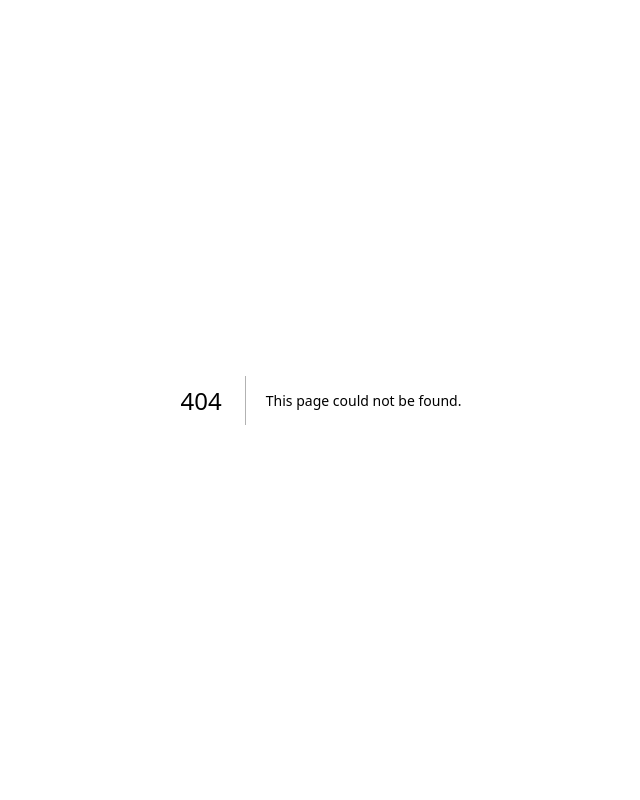
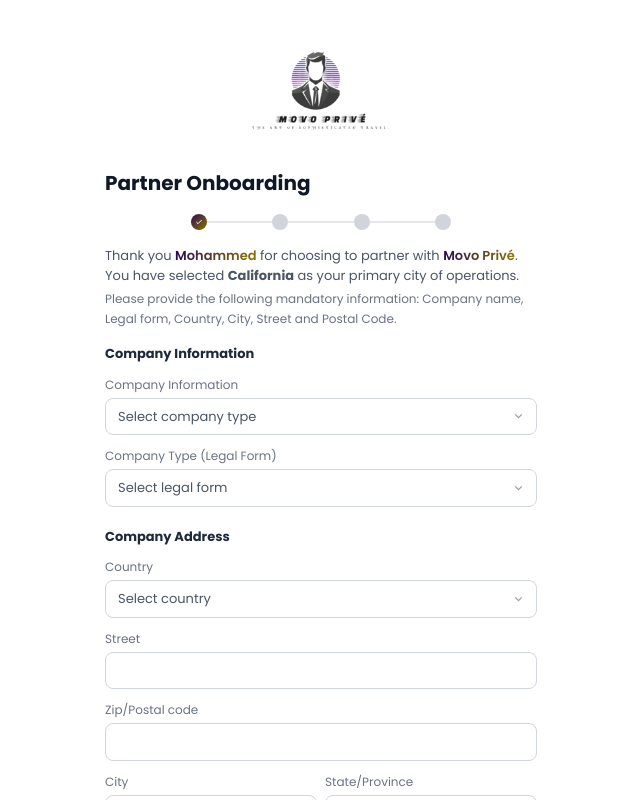
Before and after one commit to temmy762/movo-app, a Next.js app: page /driver/onboarding/partner in a window 1280 px wide. Before the commit this address had no page. Shown: the whole page, without its empty margins (319-959 px from the left). Built offline with nearby package versions, Linux system fonts and the light colour scheme.

Commit message:
feat: partner onboarding step 1 — company information form with progress bar

```diff
--- a/app/driver/onboarding/page.tsx
+++ b/app/driver/onboarding/page.tsx
@@ -9,7 +9,7 @@ export default function DriverSplashPage() {
     >
       {/* Logo area — top 50% */}
       <div className="flex flex-col items-center justify-center" style={{ flex: "0 0 50%" }}>
-        <div className="relative w-56 h-56 sm:w-52 sm:h-52">
+        <div className="relative w-72 h-72 sm:w-64 sm:h-64">
           <Image
             src="/images/image_1.png"
             alt="MOVO PRIVÉ"
@@ -18,19 +18,12 @@ export default function DriverSplashPage() {
             priority
           />
         </div>
-        {/* Location pin */}
-        <div className="mt-3 text-gray-400">
-          <svg width="20" height="20" viewBox="0 0 24 24" fill="none" stroke="currentColor" strokeWidth="1.8">
-            <path d="M21 10c0 7-9 13-9 13s-9-6-9-13a9 9 0 0 1 18 0z" />
-            <circle cx="12" cy="10" r="3" />
-          </svg>
-        </div>
       </div>
 
       {/* Vehicle image — middle */}
       <div className="relative flex-1">
         <Image
-          src="/images/party-bus.png"
+          src="/images/splash2 1.png"
           alt="Luxury vehicle"
           fill
           className="object-contain object-center"
@@ -39,10 +32,10 @@ export default function DriverSplashPage() {
       </div>
 
       {/* Log In button */}
-      <div className="px-6 pb-10 pt-4">
+      <div className="flex justify-center px-6 pb-10 pt-4">
         <Link
           href="/driver/onboarding/login"
-          className="block w-full py-3.5 rounded-xl text-white font-bold text-[15px] text-center tracking-wide"
+          className="block w-full max-w-xs py-3.5 rounded-xl text-white font-bold text-[15px] text-center tracking-wide"
           style={{ background: "linear-gradient(90deg, #1a1a2e 0%, #2D0A53 50%, #8B7500 100%)" }}
         >
           Log In
--- /dev/null
+++ b/app/driver/onboarding/partner/page.tsx
@@ -0,0 +1,252 @@
+"use client";
+
+import Image from "next/image";
+import Link from "next/link";
+import { useRouter } from "next/navigation";
+import { useState } from "react";
+
+const TOTAL_STEPS = 4;
+
+function ProgressBar({ step }: { step: number }) {
+  return (
+    <div className="flex items-center gap-0 w-full max-w-[260px] mx-auto my-4">
+      {Array.from({ length: TOTAL_STEPS }).map((_, i) => (
+        <div key={i} className="flex items-center flex-1 last:flex-none">
+          {/* Dot */}
+          <div
+            className="w-4 h-4 rounded-full shrink-0 flex items-center justify-center"
+            style={{
+              background:
+                i < step
+                  ? "linear-gradient(135deg, #2D0A53 0%, #8B7500 100%)"
+                  : "#d1d5db",
+            }}
+          >
+            {i < step && (
+              <svg width="8" height="8" viewBox="0 0 24 24" fill="none" stroke="white" strokeWidth="3">
+                <polyline points="20 6 9 17 4 12" />
+              </svg>
+            )}
+          </div>
+          {/* Connector line */}
+          {i < TOTAL_STEPS - 1 && (
+            <div
+              className="h-[2px] flex-1"
+              style={{
+                background:
+                  i < step - 1
+                    ? "linear-gradient(90deg, #2D0A53, #8B7500)"
+                    : "#e5e7eb",
+              }}
+            />
+          )}
+        </div>
+      ))}
+    </div>
+  );
+}
+
+function FieldLabel({ children, required }: { children: React.ReactNode; required?: boolean }) {
+  return (
+    <label className="block text-[12px] text-gray-500 mb-1">
+      {required && <span className="text-red-400 mr-0.5">*</span>}
+      {children}
+    </label>
+  );
+}
+
+function TextInput({ placeholder = "" }: { placeholder?: string }) {
+  return (
+    <input
+      type="text"
+      placeholder={placeholder}
+      className="w-full border border-gray-300 rounded-lg px-3 py-2 text-[13px] text-gray-800 focus:outline-none placeholder-gray-300"
+    />
+  );
+}
+
+function SelectInput({ children }: { children: React.ReactNode }) {
+  return (
+    <div className="relative">
+      <select className="w-full border border-gray-300 rounded-lg px-3 py-2 text-[13px] text-gray-600 focus:outline-none appearance-none bg-white">
+        {children}
+      </select>
+      <svg className="absolute right-3 top-1/2 -translate-y-1/2 pointer-events-none" width="13" height="13" viewBox="0 0 24 24" fill="none" stroke="#9ca3af" strokeWidth="2.5">
+        <polyline points="6 9 12 15 18 9" />
+      </svg>
+    </div>
+  );
+}
+
+export default function PartnerOnboardingStep1() {
+  const router = useRouter();
+  const [_username] = useState("Mohammed");
+  const [_city] = useState("California");
+
+  return (
+    <div
+      className="h-full bg-white flex flex-col"
+      style={{ fontFamily: "var(--font-poppins)" }}
+    >
+      <div className="flex-1 overflow-y-auto flex flex-col items-center">
+        <div className="w-full max-w-[480px] px-6">
+
+          {/* Logo */}
+          <div className="flex items-center justify-center pt-5">
+            <div className="relative w-36 h-36">
+              <Image src="/images/image_1.png" alt="MOVO PRIVÉ" fill className="object-contain" priority />
+            </div>
+          </div>
+
+          {/* Heading */}
+          <h1 className="text-[20px] font-bold text-gray-900 mt-1">Partner Onboarding</h1>
+
+          {/* Progress bar */}
+          <ProgressBar step={1} />
+
+          {/* Welcome */}
+          <p className="text-[13px] text-gray-600 mb-1">
+            Thank you{" "}
+            <span
+              className="font-semibold"
+              style={{
+                background: "linear-gradient(90deg, #2D0A53, #8B7500)",
+                WebkitBackgroundClip: "text",
+                WebkitTextFillColor: "transparent",
+              }}
+            >
+              Mohammed
+            </span>{" "}
+            for choosing to partner with{" "}
+            <span
+              className="font-semibold"
+              style={{
+                background: "linear-gradient(90deg, #2D0A53, #8B7500)",
+                WebkitBackgroundClip: "text",
+                WebkitTextFillColor: "transparent",
+              }}
+            >
+              Movo Privé
+            </span>
+            .<br />
+            You have selected <strong>California</strong> as your primary city of operations.
+          </p>
+
+          <p className="text-[12px] text-gray-500 mb-4 leading-relaxed">
+            Please provide the following mandatory information: Company name, Legal form, Country, City, Street and Postal Code.
+          </p>
+
+          {/* ── Company Information ── */}
+          <p className="text-[13px] font-bold text-gray-800 mb-3">Company Information</p>
+
+          <div className="flex flex-col gap-3 mb-5">
+            <div>
+              <FieldLabel>Company Information</FieldLabel>
+              <SelectInput>
+                <option value="">Select company type</option>
+                <option>Sole Proprietorship</option>
+                <option>Partnership</option>
+                <option>Corporation</option>
+                <option>LLC</option>
+              </SelectInput>
+            </div>
+
+            <div>
+              <FieldLabel>Company Type (Legal Form)</FieldLabel>
+              <SelectInput>
+                <option value="">Select legal form</option>
+                <option>Inc.</option>
+                <option>Ltd.</option>
+                <option>LLC</option>
+                <option>GmbH</option>
+              </SelectInput>
+            </div>
+          </div>
+
+          {/* ── Company Address ── */}
+          <p className="text-[13px] font-bold text-gray-800 mb-3">Company Address</p>
+
+          <div className="flex flex-col gap-3 mb-5">
+            <div>
+              <FieldLabel>Country</FieldLabel>
+              <SelectInput>
+                <option value="">Select country</option>
+                <option>Canada</option>
+                <option>United States</option>
+                <option>United Kingdom</option>
+                <option>Nigeria</option>
+              </SelectInput>
+            </div>
+
+            <div>
+              <FieldLabel>Street</FieldLabel>
+              <TextInput />
+            </div>
+
+            <div>
+              <FieldLabel>Zip/Postal code</FieldLabel>
+              <TextInput />
+            </div>
+
+            <div className="grid grid-cols-2 gap-2">
+              <div>
+                <FieldLabel>City</FieldLabel>
+                <TextInput />
+              </div>
+              <div>
+                <FieldLabel>State/Province</FieldLabel>
+                <SelectInput>
+                  <option value=""></option>
+                  <option>Ontario</option>
+                  <option>Quebec</option>
+                  <option>British Columbia</option>
+                  <option>Alberta</option>
+                  <option>California</option>
+                  <option>New York</option>
+                </SelectInput>
+              </div>
+            </div>
+
+            <div>
+              <FieldLabel required>Tax Identification Number</FieldLabel>
+              <TextInput />
+            </div>
+
+            <div>
+              <FieldLabel required>VAT ID/Number</FieldLabel>
+              <TextInput />
+            </div>
+
+            <div>
+              <FieldLabel required>Business Registration Number</FieldLabel>
+              <TextInput />
+            </div>
+          </div>
+
+          {/* FAQ note */}
+          <p className="text-[12px] text-gray-500 mb-5">
+            For more information regarding Partner Onboarding, you can visit our FAQ page{" "}
+            <Link
+              href="#"
+              className="font-semibold underline"
+              style={{ color: "#2D0A53" }}
+            >
+              here
+            </Link>
+          </p>
+
+          {/* Next button */}
+          <button
+            type="button"
+            onClick={() => router.push("/driver/onboarding/partner/fleet")}
+            className="w-full py-3 rounded-xl text-white font-bold text-[15px] tracking-wide mb-8"
+            style={{ background: "linear-gradient(90deg, #1a1a2e 0%, #2D0A53 50%, #8B7500 100%)" }}
+          >
+            Next
+          </button>
+
+        </div>
+      </div>
+    </div>
+  );
+}
--- a/app/driver/onboarding/register/step2/page.tsx
+++ b/app/driver/onboarding/register/step2/page.tsx
@@ -176,7 +176,7 @@ export default function DriverRegisterStep2Page() {
           {/* Next */}
           <button
             type="button"
-            onClick={() => router.push("/driver/onboarding/set-password")}
+            onClick={() => router.push("/driver/onboarding/partner")}
             className="w-full py-3 rounded-xl text-white font-bold text-[15px] tracking-wide mt-6"
             style={{ background: "linear-gradient(90deg, #1a1a2e 0%, #2D0A53 50%, #8B7500 100%)" }}
           >
--- a/app/driver/onboarding/set-password/page.tsx
+++ b/app/driver/onboarding/set-password/page.tsx
@@ -1,5 +1,6 @@
 "use client";
 
+import Image from "next/image";
 import { useState } from "react";
 import { useRouter } from "next/navigation";
 
@@ -61,10 +62,17 @@ export default function DriverSetPasswordPage() {
 
   return (
     <div
-      className="min-h-screen bg-white flex flex-col items-center justify-start px-8 pt-10"
+      className="h-full bg-white flex flex-col items-center justify-start overflow-y-auto px-8 pt-6"
       style={{ fontFamily: "var(--font-poppins)" }}
     >
       <div className="w-full max-w-[420px]">
+
+        {/* Logo */}
+        <div className="flex items-center justify-center mb-3">
+          <div className="relative w-36 h-36">
+            <Image src="/images/image_1.png" alt="MOVO PRIVÉ" fill className="object-contain" priority />
+          </div>
+        </div>
 
         {/* Title */}
         <h1 className="text-[20px] font-bold text-gray-900 text-center mb-1">
@@ -88,7 +96,7 @@ export default function DriverSetPasswordPage() {
         </p>
 
         {/* Requirements */}
-        <ul className="text-[12px] text-gray-600 mb-6 space-y-1 pl-2">
+        <ul className="text-[12px] text-gray-600 mb-4 space-y-0.5 pl-2">
           {["8 characters", "1 letter", "1 number", "1 special character"].map((req) => (
             <li key={req} className="flex items-center gap-2">
               <span className="w-1.5 h-1.5 rounded-full bg-gray-800 shrink-0" />
@@ -98,7 +106,7 @@ export default function DriverSetPasswordPage() {
         </ul>
 
         {/* Password fields */}
-        <div className="flex flex-col gap-4 mb-2">
+        <div className="flex flex-col gap-3 mb-1">
           <PasswordField
             label="*New Password"
             indicator="Good"
@@ -111,7 +119,7 @@ export default function DriverSetPasswordPage() {
           />
         </div>
 
-        <p className="text-[11px] text-gray-400 mb-6">*required</p>
+        <p className="text-[11px] text-gray-400 mb-4">*required</p>
 
         {/* Change Password button */}
         <button
```
